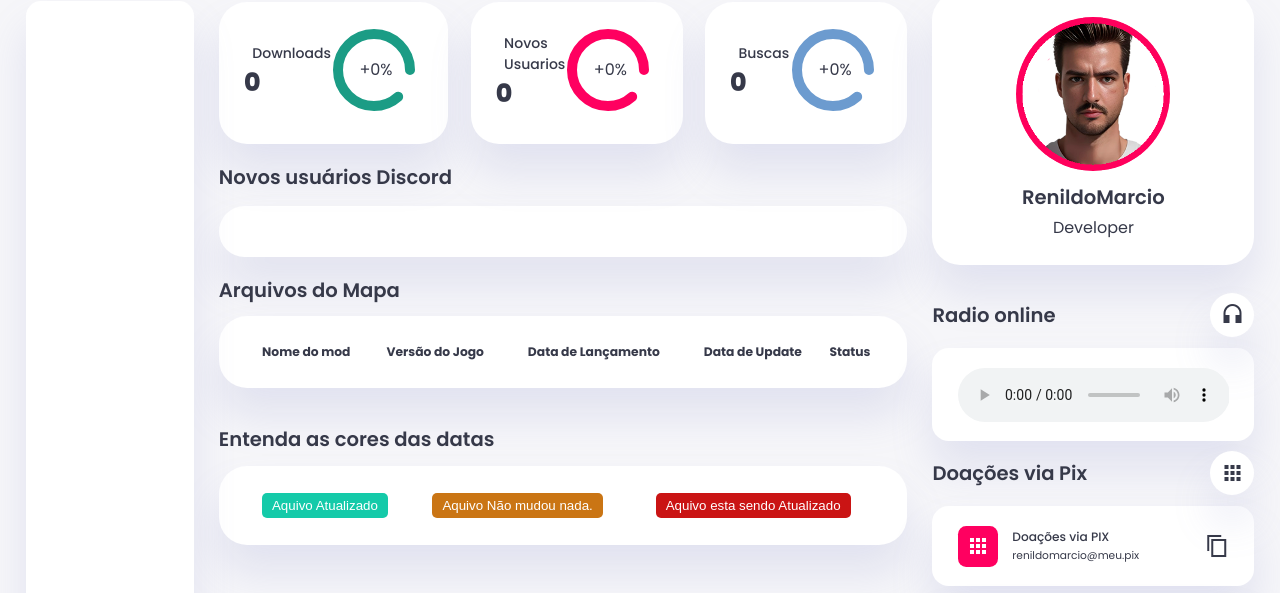
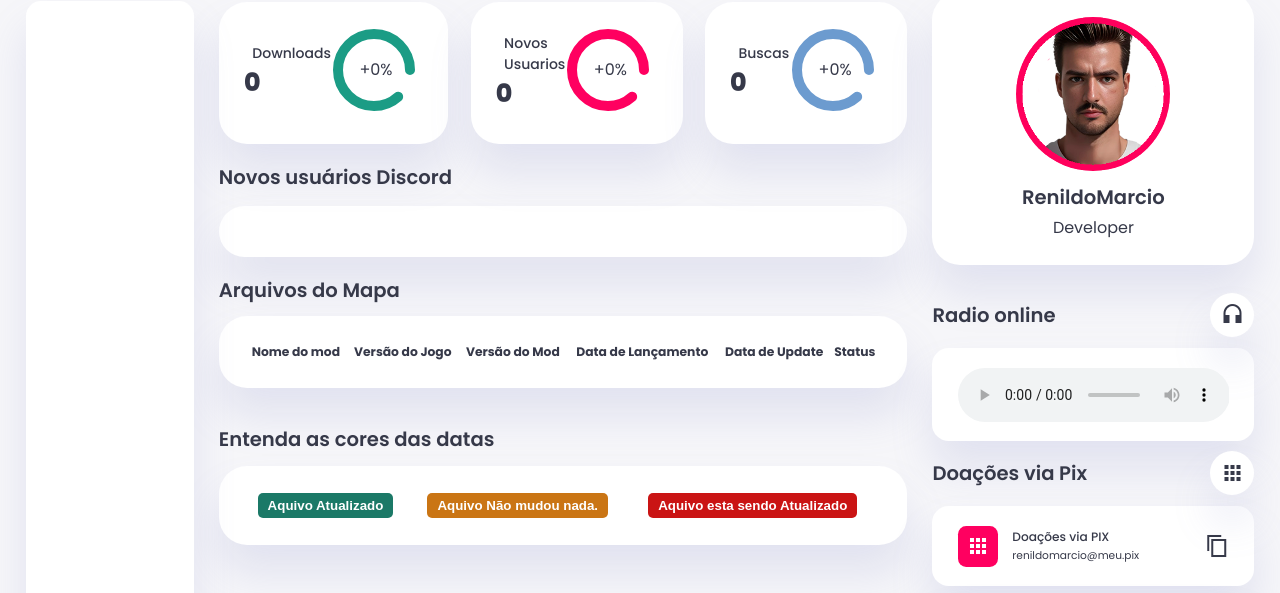
Before and after one commit to psycodeliccircus/launcherter, an Electron app: page public/index.html in a window 1280 px wide. Shown: the part 70-663 px from the top of the page. Drawn offline with nearby package versions, Linux system fonts and the light colour scheme; some packages are replaced by stand-ins of ours; no server answers; a script that the page names is missing.

Commit message:
Update 1.1.7

```diff
--- a/package.json
+++ b/package.json
@@ -1,6 +1,6 @@
 {
   "name": "launcherteb",
-  "version": "1.1.6",
+  "version": "1.1.7",
   "description": "Launcher do trilhas elite brasil.",
   "main": "main.js",
   "scripts": {
--- a/public/index.html
+++ b/public/index.html
@@ -108,6 +108,7 @@
                         <tr>
                             <th>Nome do mod</th>
                             <th>Versão do Jogo</th>
+                            <th>Versão do Mod</th>
                             <th>Data de Lançamento</th>
                             <th>Data de Update</th>
                             <th>Status</th>
--- a/public/style.css
+++ b/public/style.css
@@ -109,13 +109,14 @@ body{
 }
 
 .category-button {
-    background-color: #14caa9;
-    color: var(--color-white);
+    background-color: #5a14ca;
+    color: #fff;
     padding: 5px 10px;
     margin-right: 5px;
     border: none;
     border-radius: 5px;
     cursor: pointer;
+    font-weight: bold;
 }
 
 .category-button:disabled {
@@ -129,13 +130,14 @@ body{
 }
 
 .category-server-online {
-    background-color: #14caa9;
-    color: var(--color-white);
+    background-color: #1b7967;
+    color: #fff;
     padding: 5px 10px;
     margin-right: 5px;
     border: none;
     border-radius: 5px;
     cursor: pointer;
+    font-weight: bold;
 }
 
 .category-server-online:disabled {
@@ -144,12 +146,13 @@ body{
 
 .category-server-offline {
     background-color: #ca1414;
-    color: var(--color-white);
+    color: #fff;
     padding: 5px 10px;
     margin-right: 5px;
     border: none;
     border-radius: 5px;
     cursor: pointer;
+    font-weight: bold;
 }
 
 .category-server-offline:disabled {
@@ -158,12 +161,13 @@ body{
 
 .category-server-manutecao {
     background-color: #ca7514;
-    color: var(--color-white);
+    color: #fff;
     padding: 5px 10px;
     margin-right: 5px;
     border: none;
     border-radius: 5px;
     cursor: pointer;
+    font-weight: bold;
 }
 
 .category-server-manutecao:disabled {
```
